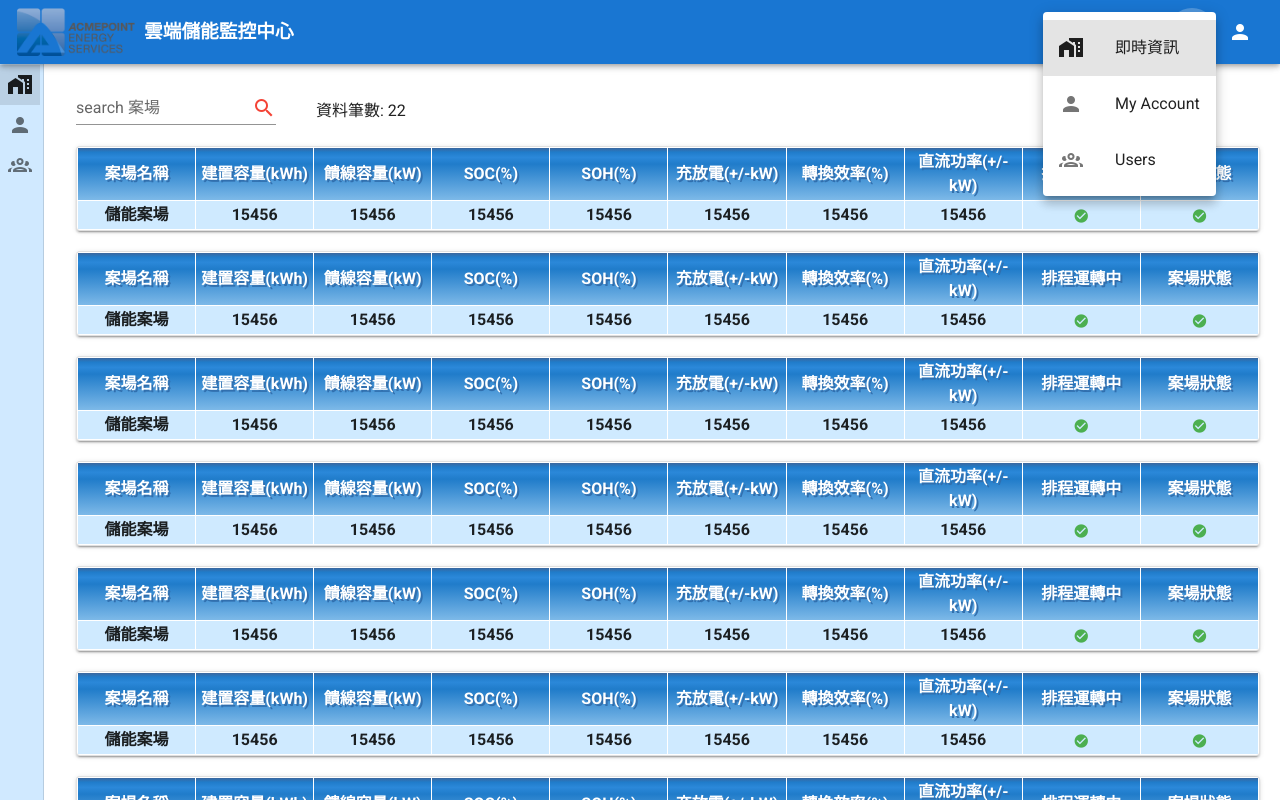
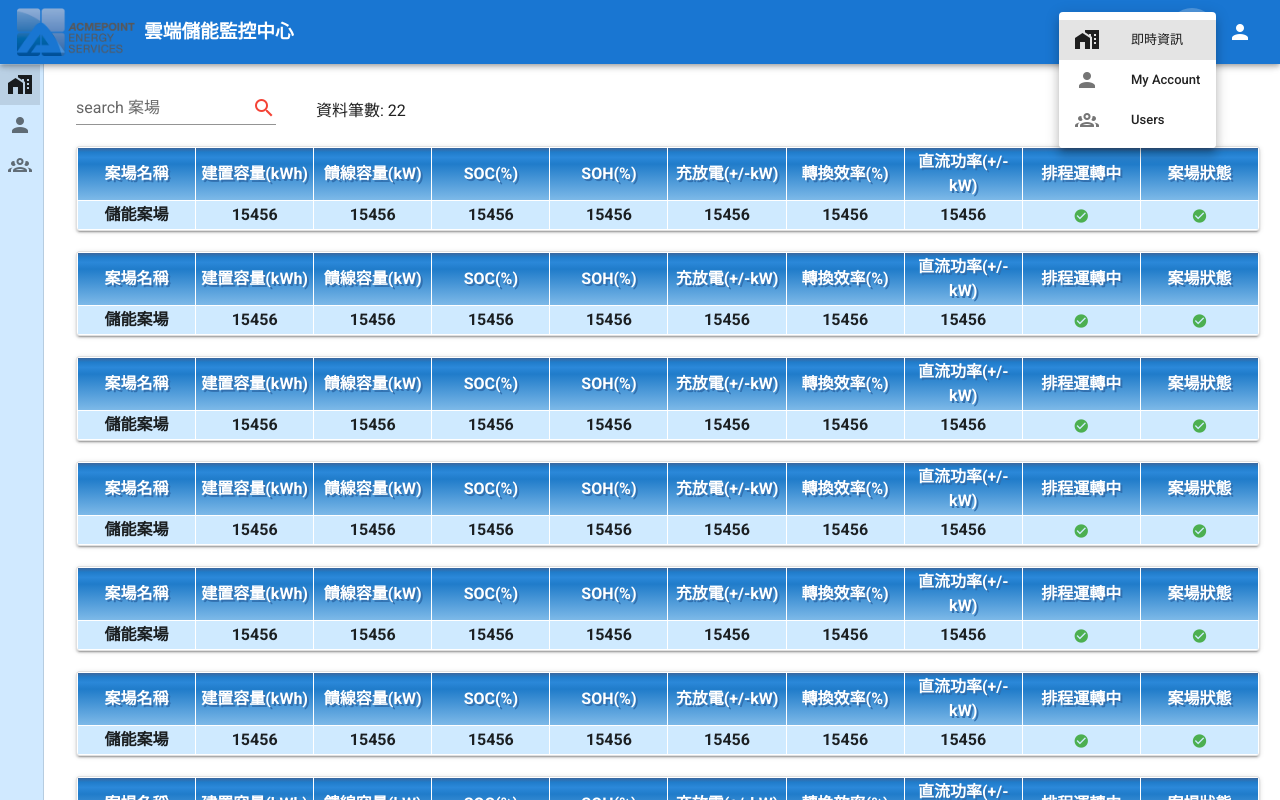
Before and after one commit to jimmy5217123/newSave, a Vue app in the folder client/: page / in a window 1280 px wide. Both pictures are taken after a click on the button 1192 px from the left and 32 px from the top of the page. Shown: the top 800 px of the page. Built offline with nearby package versions, Linux system fonts and the light colour scheme; what vue-highcharts would draw is missing.

Commit message:
Update App.vue

```diff
--- a/client/src/App.vue
+++ b/client/src/App.vue
@@ -24,7 +24,7 @@
           </template>
 
           <v-list>
-            <v-list-item v-for="item in items" :key="item.title" :to="item.link" @click="() => {}">
+            <v-list-item dense v-for="item in items" :key="item.title" :to="item.link">
               <v-list-item-icon>
                 <v-icon>{{ item.icon }}</v-icon>
               </v-list-item-icon>
@@ -83,8 +83,8 @@ export default Vue.extend({
       drawer: true,
       items: [
         { title: '即時資訊', icon: 'mdi-home-city', link: '/' },
-        { title: 'My Account', icon: 'mdi-account' },
-        { title: 'Users', icon: 'mdi-account-group-outline' },
+        { title: 'My Account', icon: 'mdi-account', link: '/s' },
+        { title: 'Users', icon: 'mdi-account-group-outline', link: '/a' },
       ]
     }
   },
```
